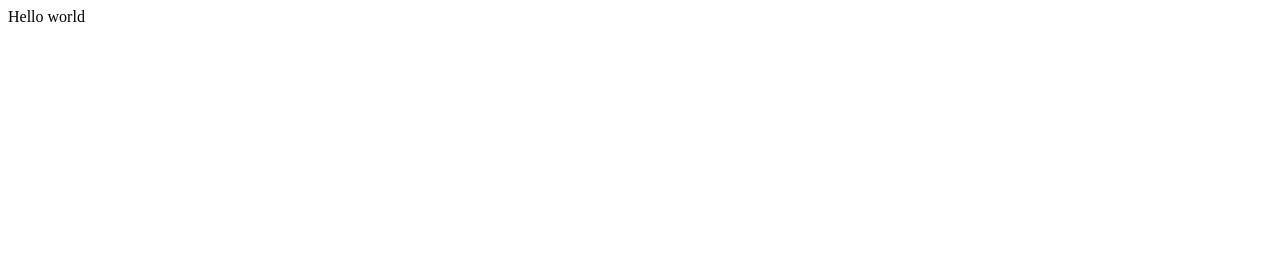
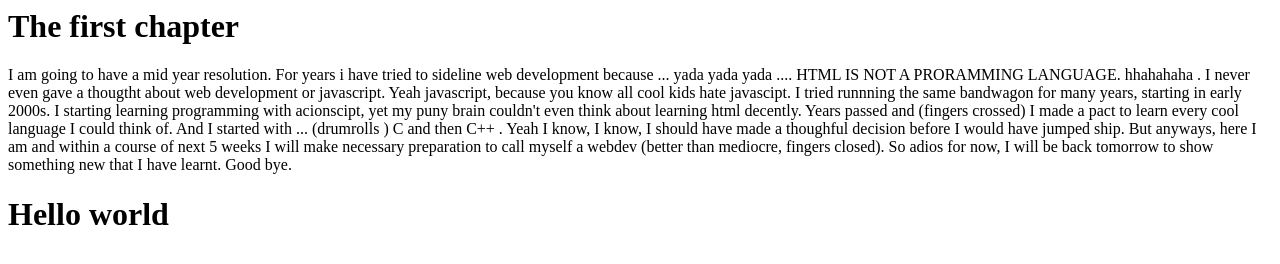
Before and after one commit to basic-bgnr/basic-bgnr.github.io, a plain HTML site: page index.html in a window 1280 px wide. Drawn offline with Linux system fonts and the light colour scheme.

Commit message:
added first chapter

```diff
--- a/index.html
+++ b/index.html
@@ -1,5 +1,19 @@
 <html>
 	<head>
-		<body> Hello world </body>
+		<body>
+			<h1> The first chapter</h1>
+			I am going to have a mid year resolution. For years i have tried to sideline web development because
+			... yada yada yada .... HTML IS NOT A PRORAMMING LANGUAGE. hhahahaha . I never even gave a thougtht
+			about web development or javascript. Yeah javascript, because you know all cool kids hate javascipt.
+			I tried runnning the same bandwagon for many years, starting in early 2000s. I starting learning
+			programming with acionscipt, yet my puny brain couldn't even think about learning html decently. Years
+			passed and (fingers crossed) I made a pact to learn every cool language I could think of. And I started
+			with ... (drumrolls ) C and then C++ . Yeah I know, I know, I should have made a thoughful decision
+			before I would have jumped ship. But anyways, here I am and within a course of next 5 weeks I will make
+			necessary preparation to call myself a webdev (better than mediocre, fingers closed). So adios for now,
+			I will be back tomorrow to show something new that I have learnt. Good bye.
+
+			<h1> Hello world </h1>
+		</body>
 	</head>
 </html>
```
